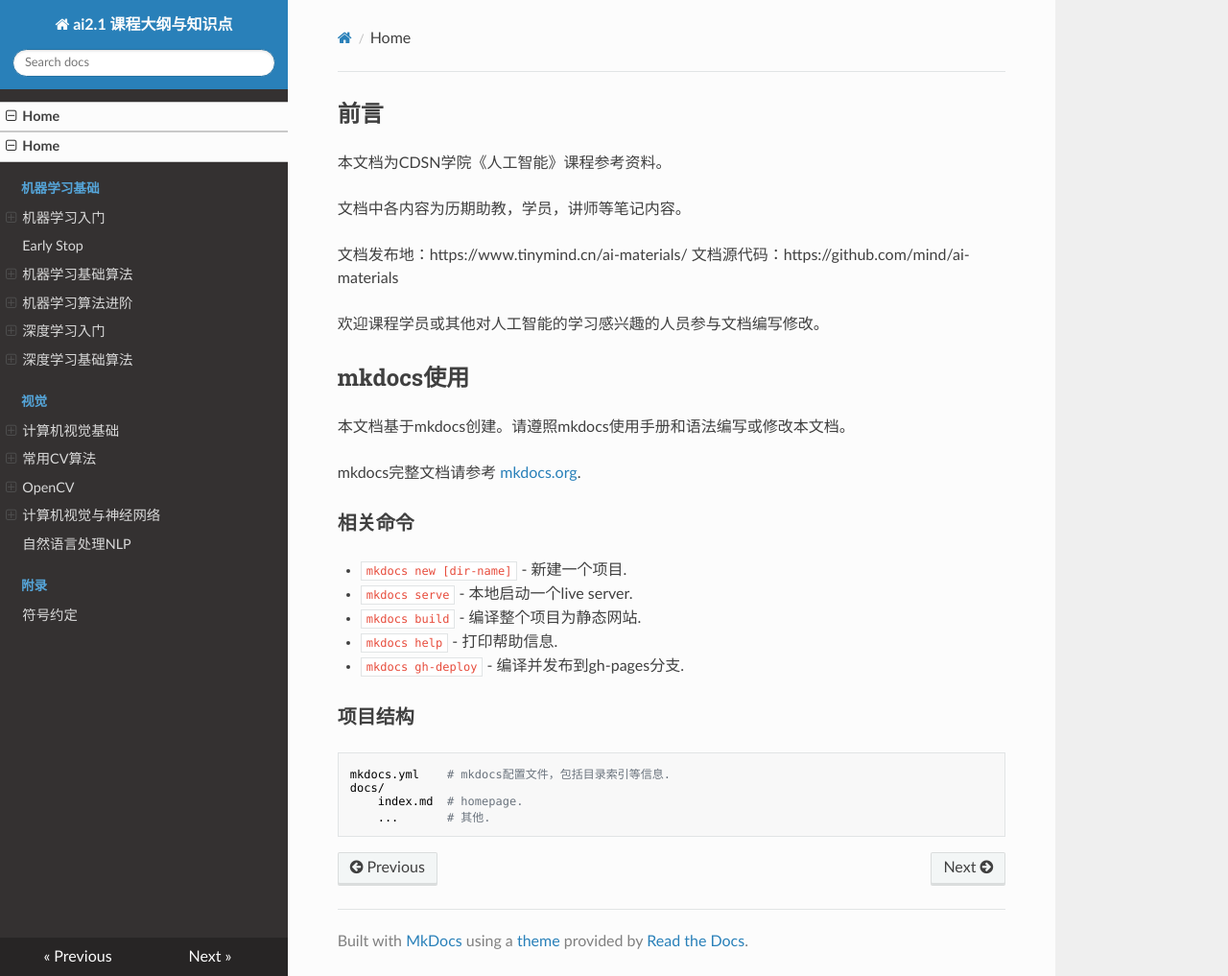
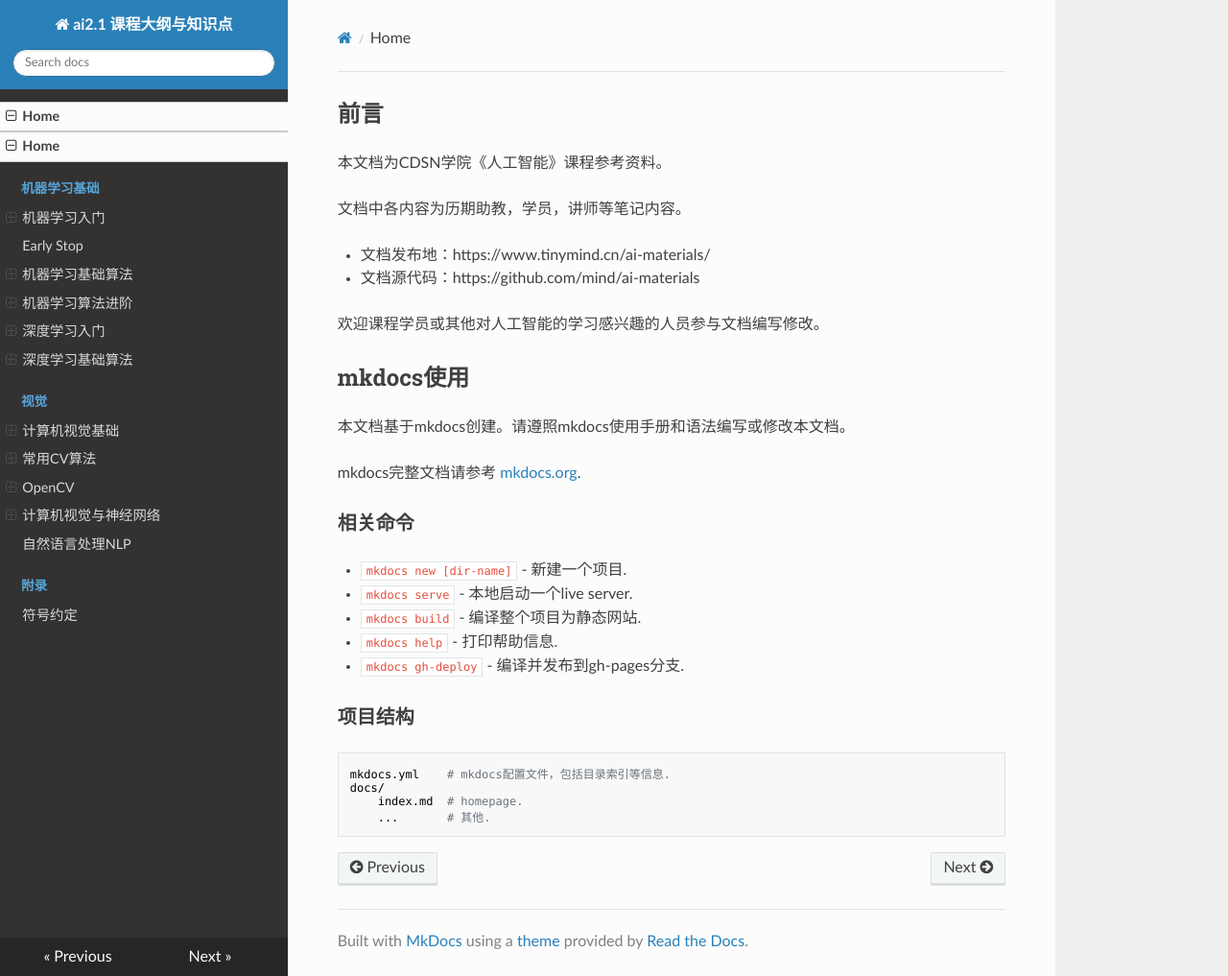
Before and after one commit to mind/ai-materials, an MkDocs documentation site: the page built from docs/index.md, in a window 1280 px wide and 1017 px high. Shown: the whole window at 96% size. Built offline with MkDocs 1.6.1, drawn with Linux system fonts in a browser that asks for light colours; nearby versions of some CDN libraries.

Commit message:
change url style

```diff
--- a/docs/index.md
+++ b/docs/index.md
@@ -3,8 +3,8 @@
 
 文档中各内容为历期助教，学员，讲师等笔记内容。
 
-文档发布地：https://www.tinymind.cn/ai-materials/
-文档源代码：https://github.com/mind/ai-materials
+- 文档发布地：https://www.tinymind.cn/ai-materials/
+- 文档源代码：https://github.com/mind/ai-materials
 
 欢迎课程学员或其他对人工智能的学习感兴趣的人员参与文档编写修改。
 
```
Also changed, not shown: README.md (+2 -2 lines).
